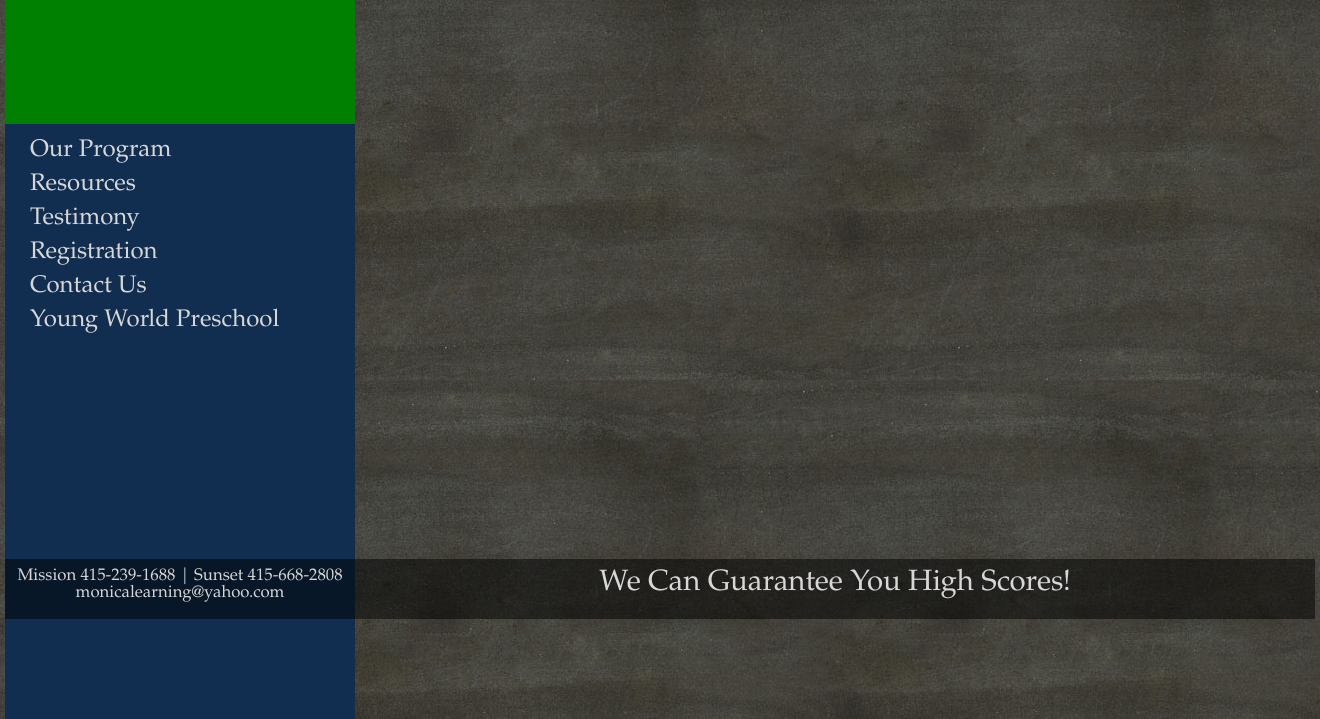
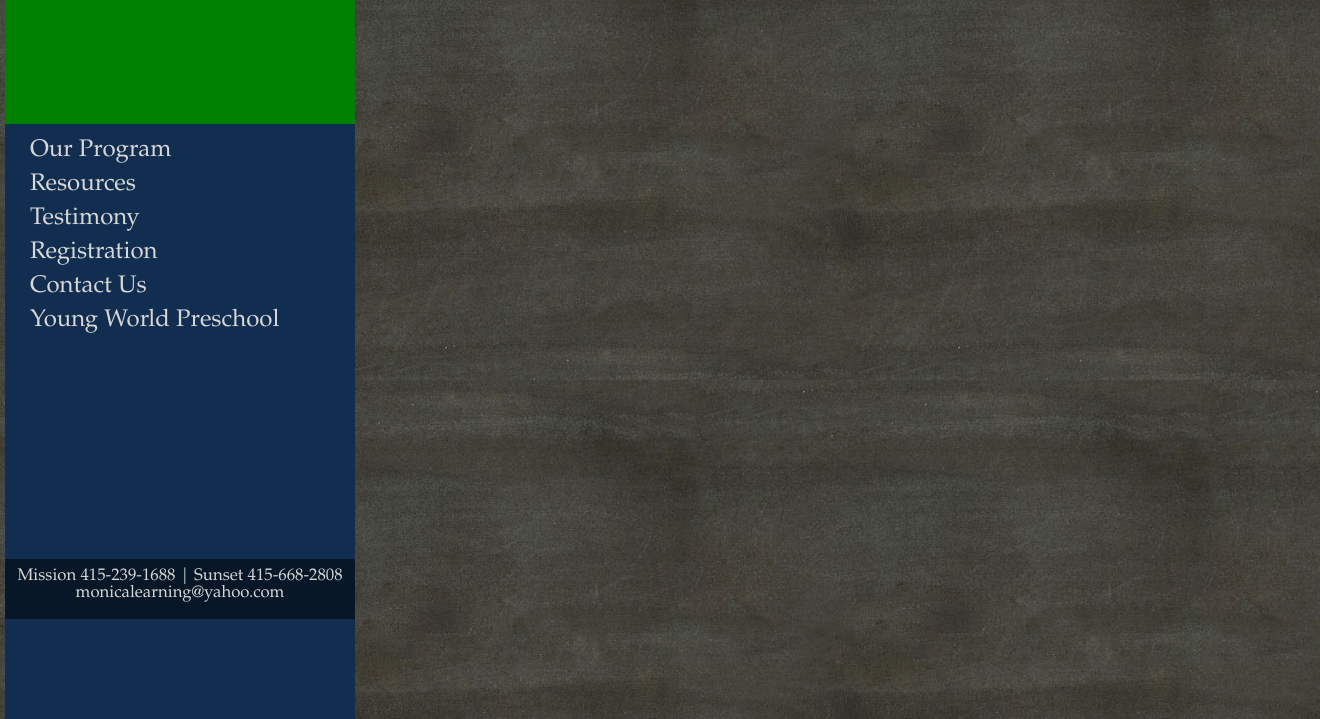
Before and after one commit to namespacestd/monicalearningcenter, a Django app: page /contact in a window 1320 px wide. Shown: the part 101-820 px from the top of the page. Run offline with Django 3.2, Linux system fonts and the light colour scheme; parts of the project's set-up code (start-up, migrations or seed data) failed here and were passed over.

Commit message:
changed slogan bar

```diff
--- a/monicalearning/static/css/main.css
+++ b/monicalearning/static/css/main.css
@@ -19,7 +19,7 @@ body {
 #slogan{
 	position: absolute;
 	background-color: rgba(0,0,0,.5);
-	width: 1310px;
+	width: 350px;
 	height: 60px;
 	top: 660px;
 	font-size: 1.05em;
@@ -29,13 +29,6 @@ body {
 	width: 350px;
 	text-align: center;
 	float: left;
-}
-#slogan_text{
-	font-size: 1.75em;
-	float: right;
-	width: 960px;
-	padding-top: 10px;
-	text-align: center;
 }
 #logo{
 	height: 125px;
--- a/monicalearning/templates/slogan.html
+++ b/monicalearning/templates/slogan.html
@@ -4,7 +4,10 @@
 		</br>
 		monicalearning@yahoo.com
 	</div>
-	<div id = "slogan_text">
-		We Can Guarantee You High Scores!
-	</div>
+
+	{% if home %}
+		<div id = "slogan_text">
+			We Can Guarantee You High Scores!
+		</div>
+	{% endif %}
 </div>
--- a/monicalearning/views.py
+++ b/monicalearning/views.py
@@ -4,7 +4,7 @@ from django.http import HttpResponseRedirect
 from django.shortcuts import render
 
 def home(request):
-	return render(request, 'home.html')
+	return render(request, 'home.html', {'home' : True})
 
 def our_program(request):
 	return render(request, 'our_program.html', { 'program' : True })
```
Also changed, not shown: monicalearning/static/css/home.css (+10 -0 lines).
